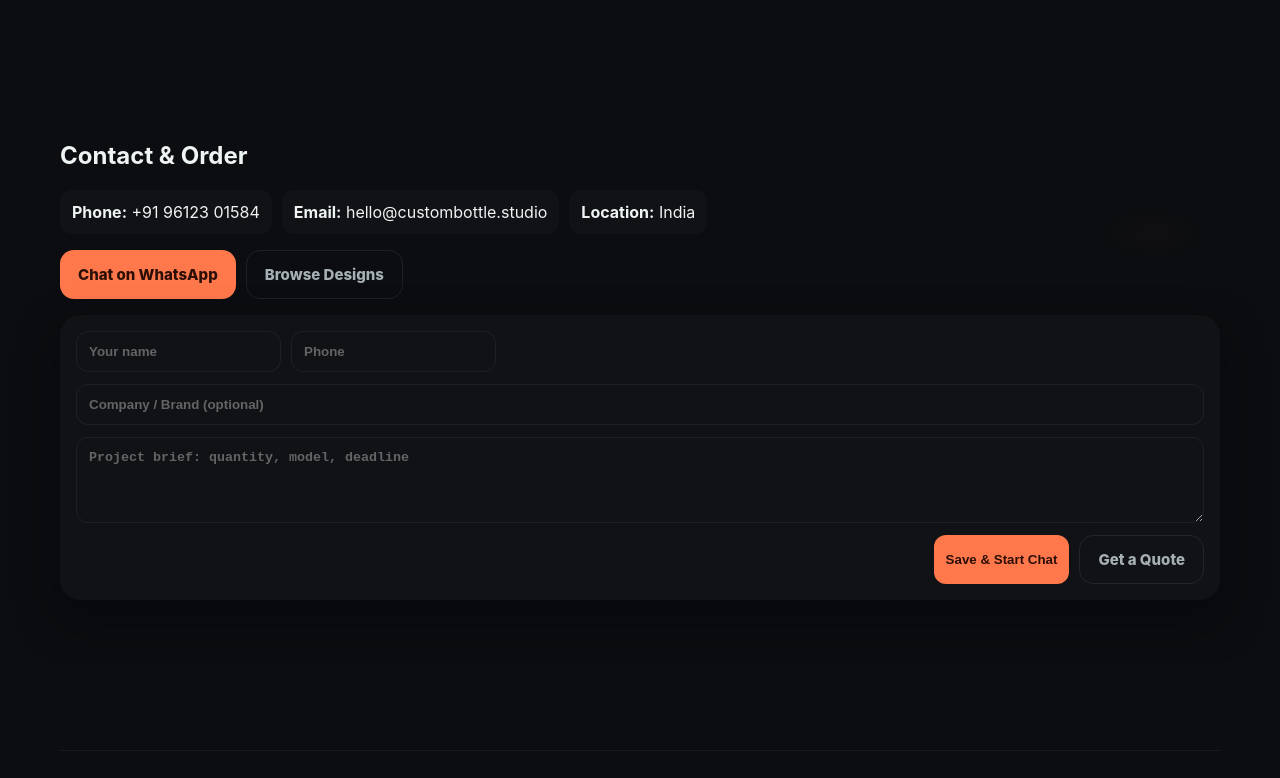
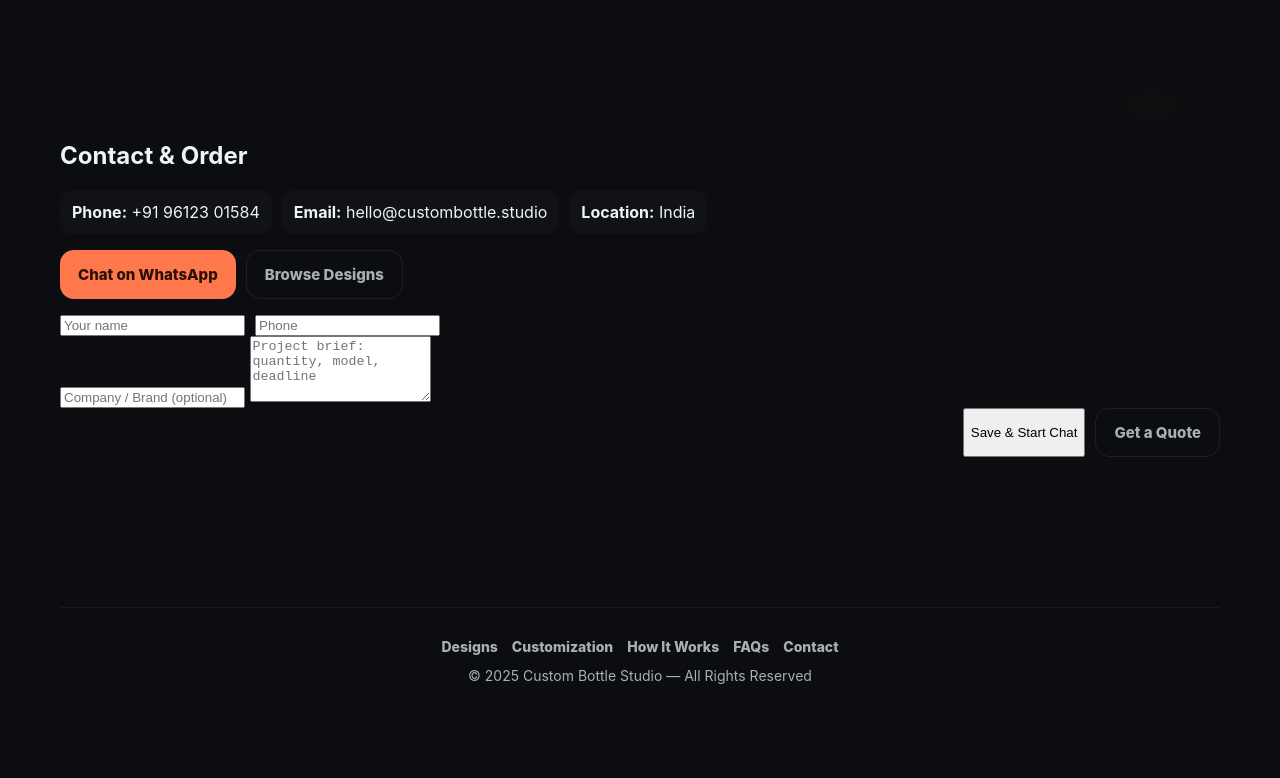
Before and after one commit to raviiiiiiiiiiiiiiiiiiiiiiiiiii/dharma, a plain HTML site: page index.html in a window 1280 px wide. Shown: the part 5381-6159 px from the top of the page. After the commit the page ends 6095 px from the top, so only its background shows below. Drawn offline with Linux system fonts and the light colour scheme.

Commit message:
Update index.html

```diff
--- a/index.html
+++ b/index.html
@@ -372,34 +372,26 @@
      CONTACT SECTION
      ============================ */
 .contact-grid{
-    display:grid;grid-template-columns:1fr;
-    gap:16px;margin-top:20px;
+  display:grid;
+  grid-template-columns:1fr;
+  gap:16px;
+  margin-top:20px;
 }
+
 .contact-chips{
-    display:flex;gap:10px;flex-wrap:wrap;
+  display:flex;
+  gap:10px;
+  flex-wrap:wrap;
 }
-  .contact-form{
-    display:grid;gap:12px;
-    padding:16px;
-    background:rgba(255,255,255,0.02);
+
+.contact-cta-box{
+  padding:20px;
+  background:rgba(255,255,255,0.03);
   border-radius:20px;
-    box-shadow:var(--card-shadow);
-  }
-  input,textarea{
-    background:transparent;border:1px solid rgba(255,255,255,0.06);
-    padding:12px;border-radius:12px;
-    color:#eef3f4;font-weight:600;
-  }
-  input::placeholder,textarea::placeholder{
-    color:rgba(255,255,255,0.35);
-  }
-  .submit{
-    background:var(--accent);
-    color:#2b0f07;
-    font-weight:900;
-    padding:12px;
-    border-radius:12px;
-    border:0;
+  box-shadow:0 12px 30px rgba(2,6,12,0.45);
+  display:flex;
+  flex-direction:column;
+  gap:16px;
 }
 
   /* ============================
```
Lines whose indentation alone changed are shown as unchanged.
